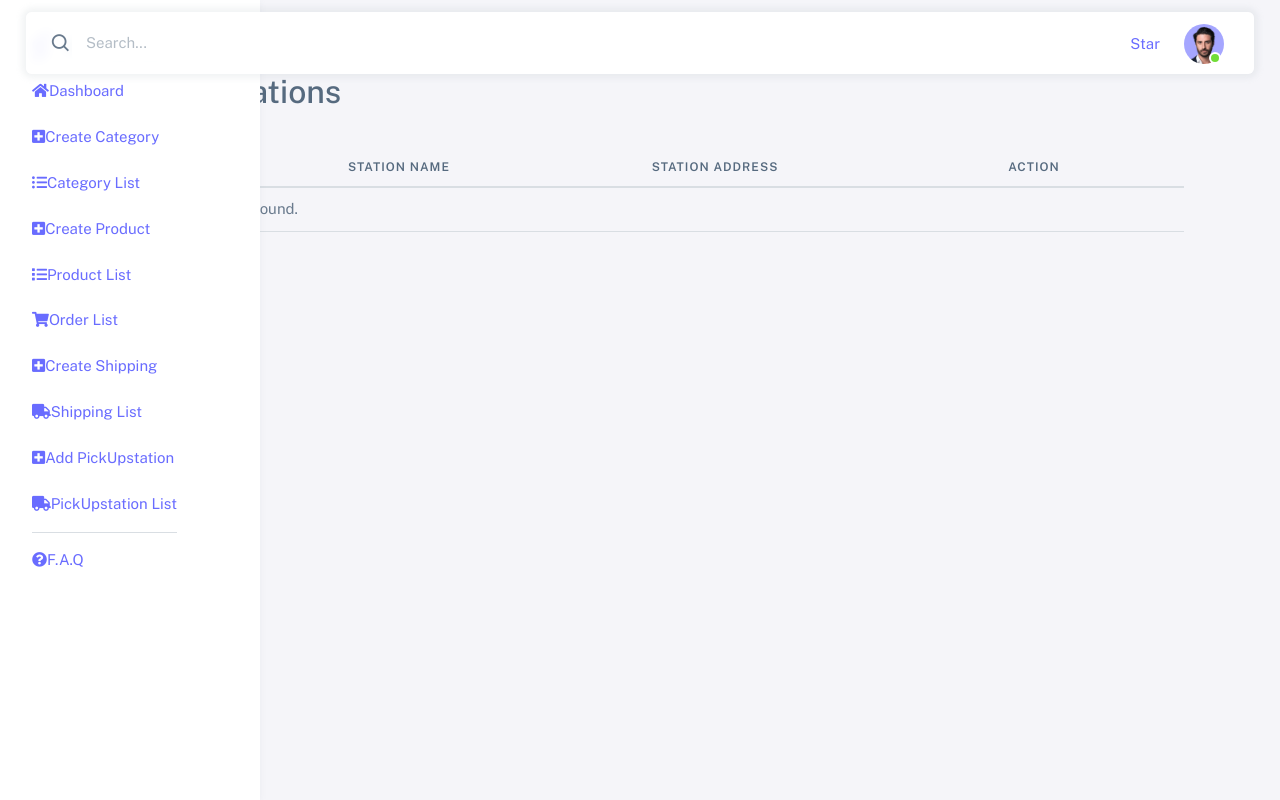
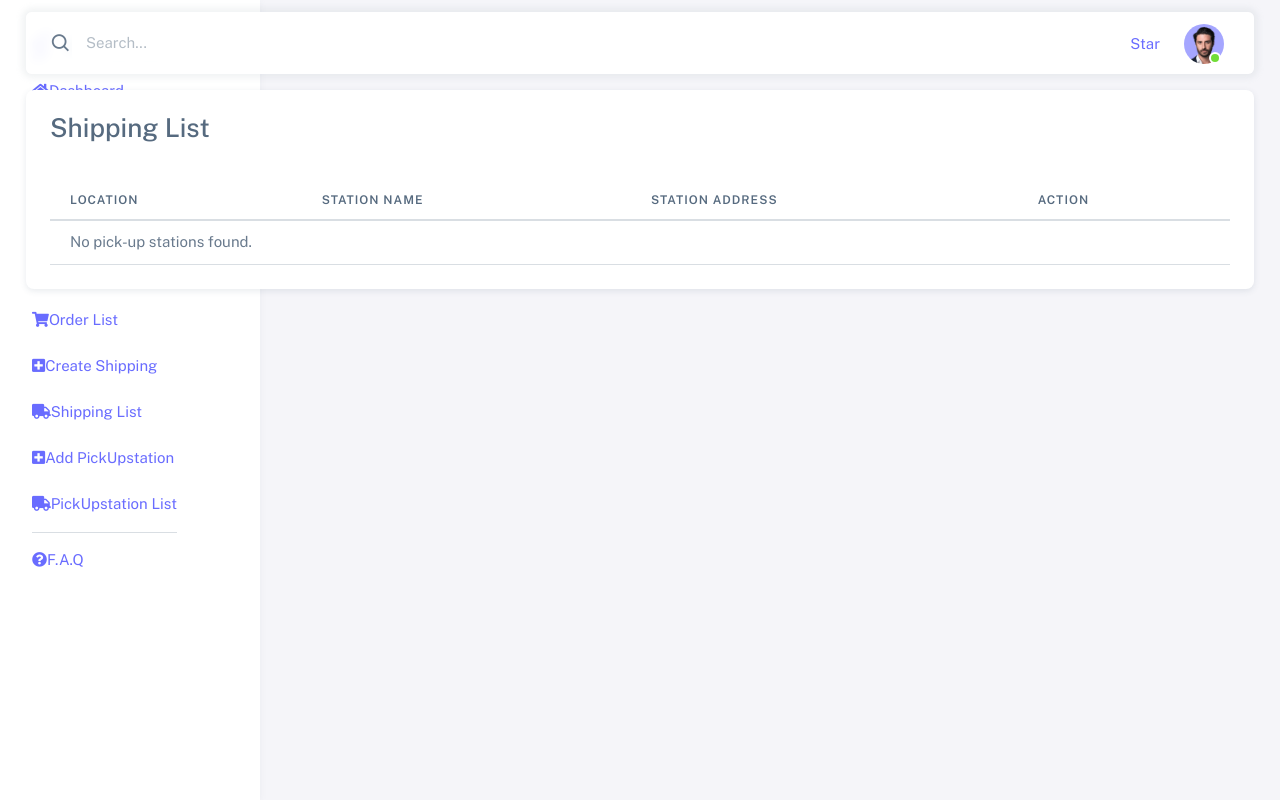
Before and after one commit to orindojeff/bms, a Django app: template templates/inventory/shipping/pickupstation_list.html in a window 1280 px wide. Run offline with Django 4.2, Linux system fonts and the light colour scheme; the template is opened without the code that fills it, so the values that code supplies are empty; some libraries are stand-ins or nearby versions.

Commit message:
optimized inventory card views

```diff
--- a/accounts/views.py
+++ b/accounts/views.py
@@ -24,7 +24,7 @@
     form_class = RegistrationForm
     model = User
     success_message = "You've registered successfully"
-    success_url = reverse_lazy('index')
+    success_url = reverse_lazy('accounts:customer')
 
 
 def user_login(request):
--- a/templates/inventory/shipping/pickupstation_list.html
+++ b/templates/inventory/shipping/pickupstation_list.html
@@ -1,12 +1,15 @@
-
-<!-- shipping/templates/shipping/pickupstation_list.html -->
-
-{% extends "inventory/layouts/base.html" %}
+{% extends 'inventory/layouts/base.html' %}
 
 {% block content %}
-  <div class="container">
-    <h2>Pick-up Stations</h2>
-    <br>
+    <div class="container-fluid mt-3">
+        <div class="row">
+            <div class="col-lg-12">
+                <div class="card">
+                    <div class="card-header">
+                        <h3 class="card-title">Shipping List</h3>
+                    </div>
+                    <div class="card-body">
+                        <div class="table-responsive">
                                 <table class="table">
                             <thead>
                               <tr>
@@ -35,4 +38,9 @@
                             </tbody>
                           </table>
                           </div>
+                    </div>
+                </div>
+            </div>
+        </div>
+    </div>
 {% endblock %}
```
Also changed, not shown: templates/inventory/shipping/shipping_list.html (+15 -4 lines), db.sqlite3. Lines whose indentation alone changed are shown as unchanged.
